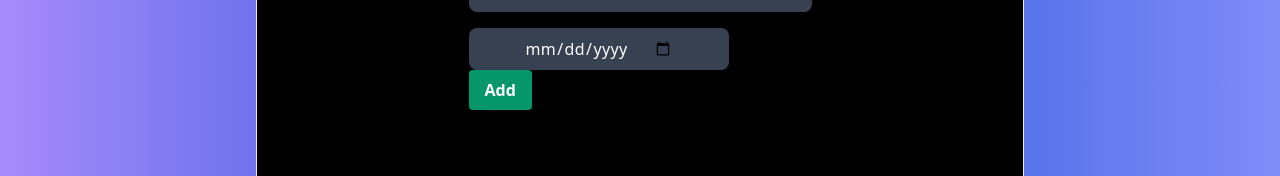
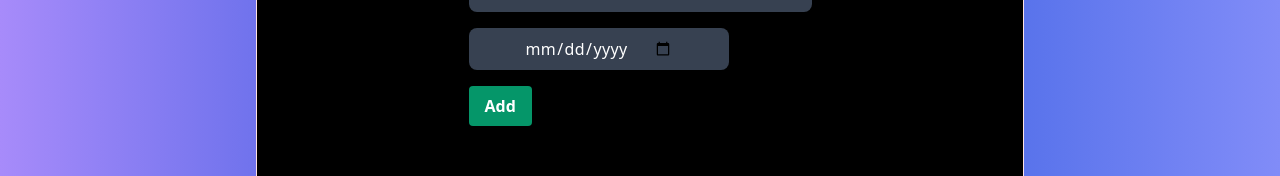
Before and after one commit to mugabee/ReactToDo, a React (Create React App) app: page /Add in a window 1280 px wide. Shown: the part 423-599 px from the top of the page. Built offline with nearby package versions, Linux system fonts and the light colour scheme.

Commit message:
add user input date functionality

```diff
--- a/src/components/Button.js
+++ b/src/components/Button.js
@@ -1,6 +1,6 @@
 const Button = () => {
     return (
-        <button class="bg-green-600 hover:bg-red-700 text-white font-bold py-2 px-4 rounded ">
+        <button class="bg-green-600 hover:bg-red-700 text-white font-bold py-2 px-4 mt-4 rounded ">
   Add
 </button>
 
```
